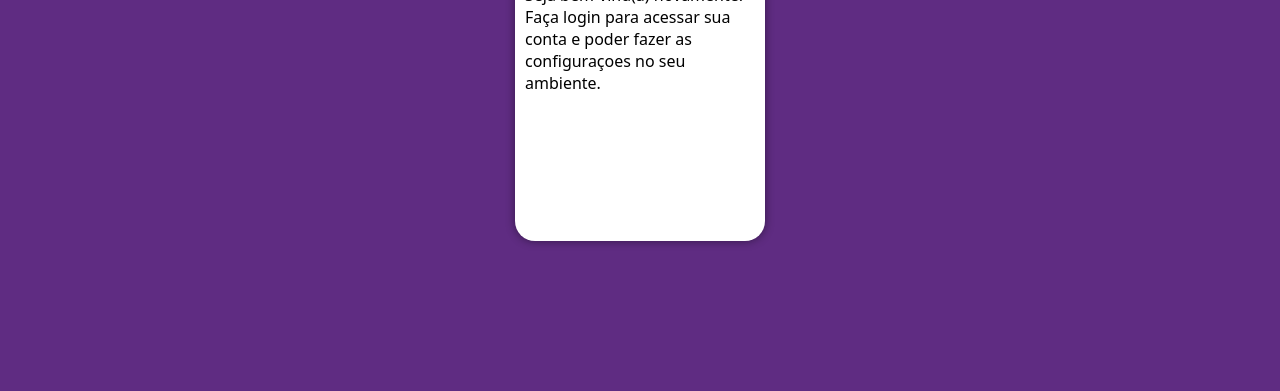
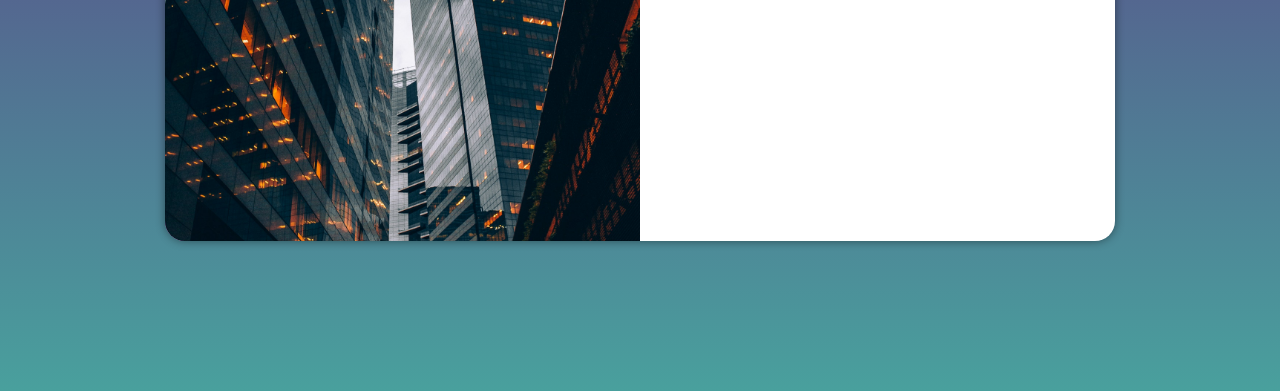
Before and after one commit to Ronaldo321/projeto-login, a plain HTML site: page index.html in a window 1280 px wide. Shown: the part 409-800 px from the top of the page. Drawn offline with Linux system fonts and the light colour scheme.

Commit message:
media query para outras telas

```diff
--- /dev/null
+++ b/estilos/media-query.css
@@ -0,0 +1,52 @@
+@charset "UTF-8";
+
+/* Typical Device Breakpoints
+-----------------------------
+Pequenas telas: até 600px
+Celular: de 600px até 768px
+Tablet: 768px até 992px
+Desktop: 992px até 120px
+------------------------------
+Grandes telas: acima de 1200px
+*/
+
+@media screen and (min-width: 768px) {
+    body {
+        background-image: linear-gradient(to top, #49a09d, #5f2c82);
+    }
+
+    section#login {
+        width: 90vw;
+    }
+
+    section#login > div#imagem {
+        width: 30%;
+        float: left;
+        height: 100%;
+    }
+
+    section#login > div#formulario {
+        float: right;
+        width: 70%;
+    }
+}
+
+@media screen and (min-width: 992px) {
+    body {
+        background-image: linear-gradient(to top, #49a09d, #5f2c82);
+    }
+
+    section#login {
+        width: 950px;
+    }
+
+    section#login > div#imagem {
+        float: left;
+        width: 50%;
+        height: 100%;
+    }
+    section#login > div#formulario {
+        float: right;
+        width: 50%;
+    }
+}
--- a/estilos/style.css
+++ b/estilos/style.css
@@ -38,6 +38,9 @@ section#login {
     border-radius: 20px;
 
     box-shadow: 0px 0px 10px rgba(0, 0, 0, 0.450);
+
+    transition: width 0.3s, height 0.3s;
+    transition-timing-function: ease;
 }
 
 section#login > div#imagem {
--- a/index.html
+++ b/index.html
@@ -6,6 +6,7 @@
     <meta name="viewport" content="width=device-width, initial-scale=1.0">
     <title>Login</title>
     <link rel="stylesheet" href="estilos/style.css">
+    <link rel="stylesheet" href="estilos/media-query.css">
 </head>
 <body>
     <main>
```
